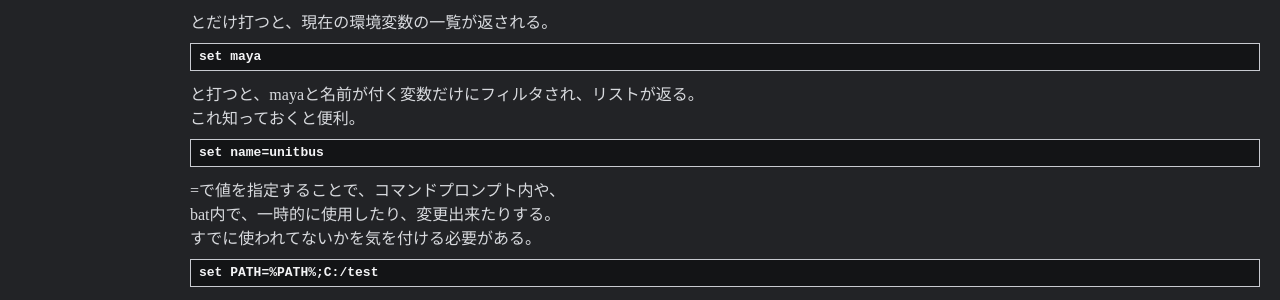
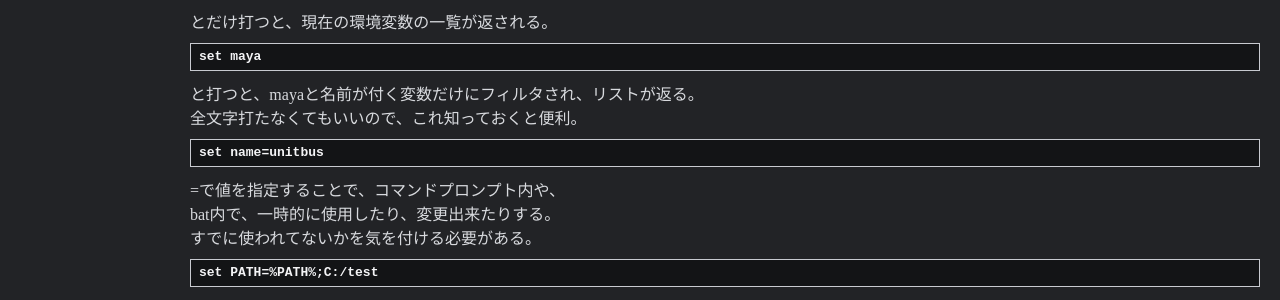
Before and after one commit to unitbus/unitbus.github.io, a Jekyll site: the page built from pages/windows/batch.md, in a window 1280 px wide. Shown: the part 272-572 px from the top of the page. Built offline with Jekyll 4.4.1, drawn with Linux system fonts in a browser that asks for light colours; nearby versions of some CDN libraries; a script that is not in the unit is left out.

Commit message:
Update batch.md

````diff
--- a/pages/windows/batch.md
+++ b/pages/windows/batch.md
@@ -21,7 +21,7 @@ set maya
 ```
 
 と打つと、mayaと名前が付く変数だけにフィルタされ、リストが返る。
-これ知っておくと便利。
+全文字打たなくてもいいので、これ知っておくと便利。
 
 ```
 set name=unitbus
````
